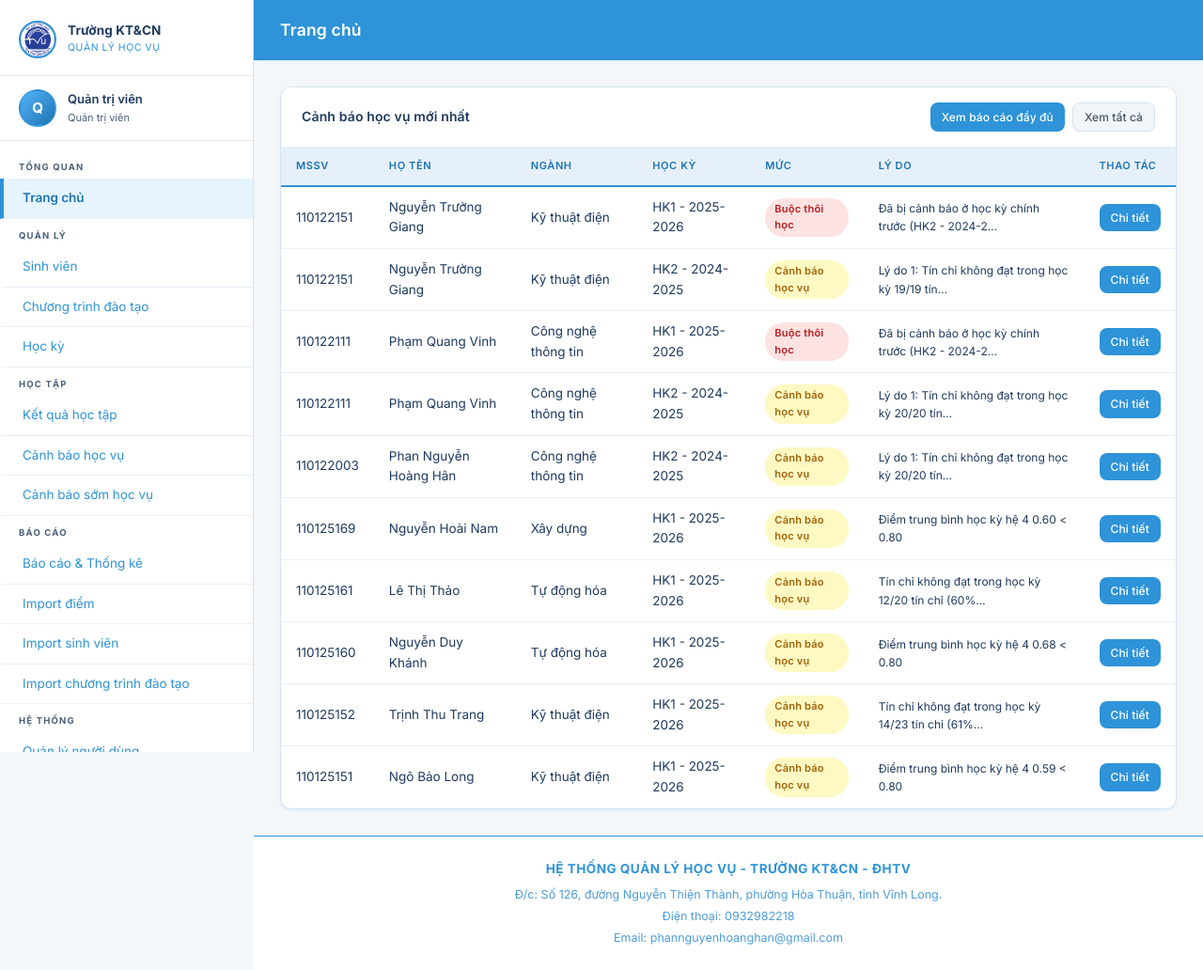
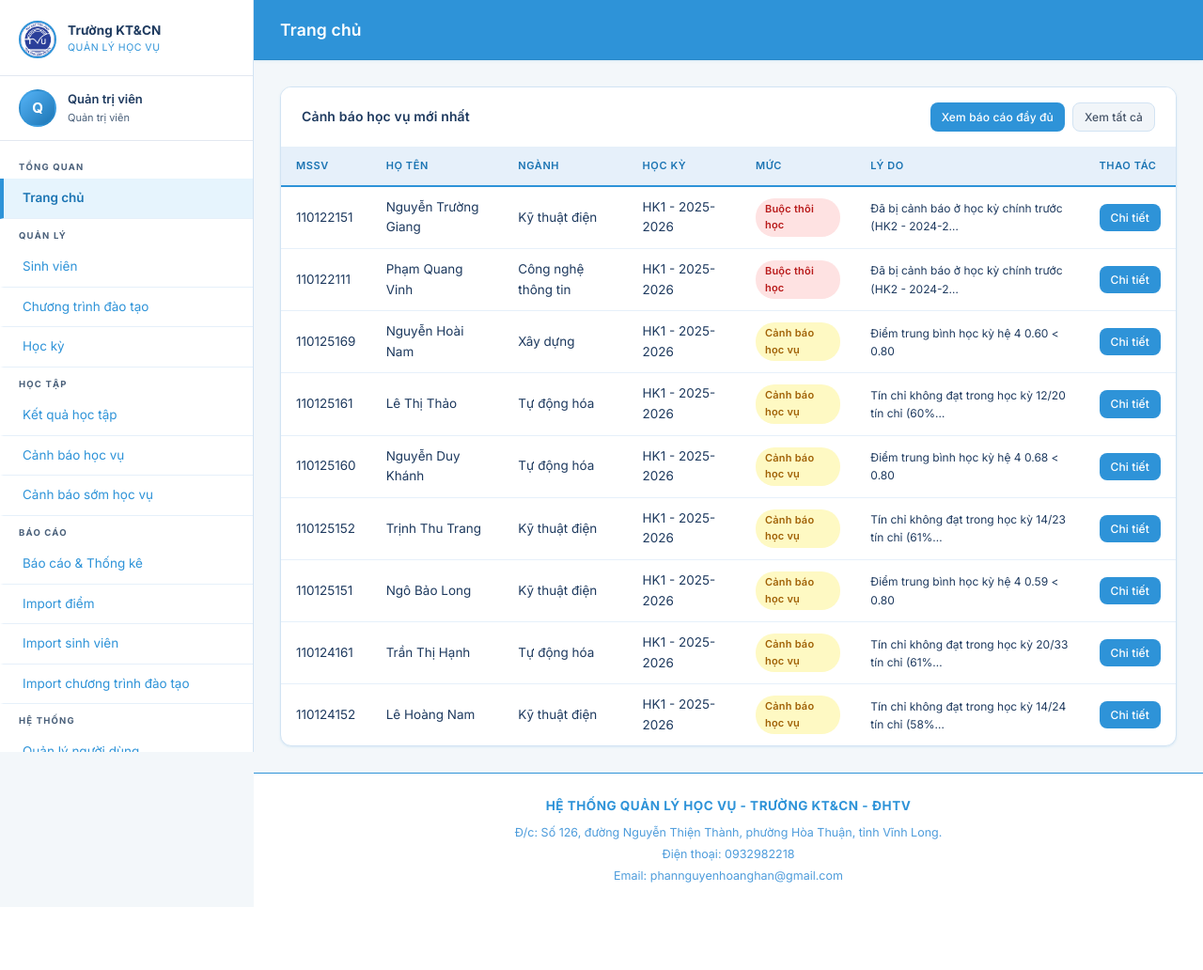
Before and after one commit to PhanNgHoangHan/tn-da22tta-110122003-phannguyenhoanghan-hethonghocvu, a Django app: page /dashboard/ in a window 1280 px wide. Shown: the whole page at 94% size. After the commit the page ends 939 px from the top, so only its background shows below. Run offline with Django 5.2, Linux system fonts and the light colour scheme; a user stored in the database is signed in; data comes from the database, SQL or seed files in the repository; both versions use the stored data as it was after the commit.

Commit message:
Update project v5

```diff
--- a/src/dashboard/tests.py
+++ b/src/dashboard/tests.py
@@ -132,8 +132,8 @@ class ExcelExportTestCase(TestCase):
         headers = [ws.cell(row=header_row, column=col).value for col in range(1, 15)]
         expected_headers = [
             'MSSV', 'Họ tên', 'Lớp', 'Ngành',
-            'ĐTBCHK HK1 (Hệ 10)', 'ĐTBCHK HK1 (Hệ 4)', 'ĐTBCTL HK1 (Hệ 10)', 'ĐTBCTL HK1 (Hệ 4)', 'Cảnh báo HK1',
-            'ĐTBCHK HK2 (Hệ 10)', 'ĐTBCHK HK2 (Hệ 4)', 'ĐTBCTL HK2 (Hệ 10)', 'ĐTBCTL HK2 (Hệ 4)', 'Cảnh báo HK2'
+            'ĐTBCHK HK1 (Hệ 10)', 'ĐTBCHK HK1 (Hệ 4)', 'ĐTBCTL (Hệ 10)', 'ĐTBCTL (Hệ 4)', 'Cảnh báo HK1',
+            'ĐTBCHK HK2 (Hệ 10)', 'ĐTBCHK HK2 (Hệ 4)', 'ĐTBCTL (Hệ 10)', 'ĐTBCTL (Hệ 4)', 'Cảnh báo HK2'
         ]
         self.assertEqual(headers, expected_headers)
 
--- a/src/dashboard/views.py
+++ b/src/dashboard/views.py
@@ -107,7 +107,7 @@ def dashboard_covan(request):
         latest_hk = HocKy.objects.order_by('-nam_hoc', '-ky').first()
 
     canh_baos_moi = CanhBaoHocVu.objects.filter(
-        sinh_vien__lop__covan=request.user, trang_thai='chua_xu_ly'
+        sinh_vien__lop__covan=request.user
     )
     if latest_hk:
         canh_baos_moi = canh_baos_moi.filter(hoc_ky=latest_hk)
@@ -198,14 +198,21 @@ def dashboard_covan(request):
 def dashboard_giaovu(request):
     """Dashboard dành cho giáo vụ và admin."""
     total_sv = SinhVien.objects.count()
-    # sv_canh_bao: số sinh viên đang có cảnh báo học vụ (lần 1 hoặc lần 2)
+    # sv_canh_bao: số sinh viên đang có cảnh báo học vụ (lần 1 hoặc lần 2) thuộc HK1 2025-2026
     sv_canh_bao = CanhBaoHocVu.objects.filter(
-        muc_canh_bao='canh_bao'
+        muc_canh_bao='canh_bao',
+        hoc_ky__ky='1',
+        hoc_ky__nam_hoc='2025-2026'
     ).values('sinh_vien').distinct().count()
     # sv_dang_hoc: bao gồm cả dang_hoc và canh_bao (tương thích dữ liệu cũ)
     sv_dang_hoc = SinhVien.objects.filter(trang_thai__in=['dang_hoc', 'canh_bao']).count()
     total_mon = MonHoc.objects.count()
-    total_canh_bao = CanhBaoHocVu.objects.filter(trang_thai='chua_xu_ly', muc_canh_bao='canh_bao').exclude(nguoi_dung_an=request.user).count()
+    total_canh_bao = CanhBaoHocVu.objects.filter(
+        trang_thai='chua_xu_ly',
+        muc_canh_bao='canh_bao',
+        hoc_ky__ky='1',
+        hoc_ky__nam_hoc='2025-2026'
+    ).exclude(nguoi_dung_an=request.user).count()
 
     # Thống kê cảnh báo theo học kỳ
     hockys = HocKy.objects.order_by('nam_hoc', 'ky')[:8]
@@ -218,9 +225,14 @@ def dashboard_giaovu(request):
     # Phân bố trạng thái
     tt_stats = SinhVien.objects.values('trang_thai').annotate(count=Count('id'))
 
-    # Cảnh báo mới nhất
-    canh_baos_moi = CanhBaoHocVu.objects.filter(trang_thai='chua_xu_ly').exclude(nguoi_dung_an=request.user).select_related(
-        'sinh_vien', 'hoc_ky').order_by('-ngay_tao')[:10]
+    # Cảnh báo mới nhất (chỉ hiển thị HK1 2025-2026)
+    canh_baos_moi = CanhBaoHocVu.objects.filter(
+        trang_thai='chua_xu_ly',
+        hoc_ky__ky='1',
+        hoc_ky__nam_hoc='2025-2026'
+    ).exclude(nguoi_dung_an=request.user).select_related(
+        'sinh_vien', 'hoc_ky'
+    ).order_by('-ngay_tao')[:10]
 
     # GPA trung bình theo học kỳ (tính từ dữ liệu)
     hoc_ky_hien_tai = HocKy.objects.filter(la_hien_tai=True).first()
@@ -413,8 +425,8 @@ def generate_excel_bytes(svs_queryset, hks, nam_hoc_filter, ky_filter, recipient
             headers.extend([
                 f'ĐTBCHK HK{hk.ky} (Hệ 10)',
                 f'ĐTBCHK HK{hk.ky} (Hệ 4)',
-                f'ĐTBCTL HK{hk.ky} (Hệ 10)',
-                f'ĐTBCTL HK{hk.ky} (Hệ 4)',
+                f'ĐTBCTL (Hệ 10)',
+                f'ĐTBCTL (Hệ 4)',
                 f'Cảnh báo HK{hk.ky}'
             ])
     else:
@@ -464,7 +476,7 @@ def generate_excel_bytes(svs_queryset, hks, nam_hoc_filter, ky_filter, recipient
                 dtbchk, dtbchk_4, tc_hk, _ = tinh_dtbchk(sv, hk)
                 dtbctl, dtbctl_4, tc_ctl_da_hoc, _ = tinh_dtbctl(sv, hk)
                 cb = CanhBaoHocVu.objects.filter(sinh_vien=sv, hoc_ky=hk).first()
-                cb_str = cb.get_muc_canh_bao_display() if cb else 'Không'
+                cb_str = cb.get_muc_canh_bao_display() if cb else '-'
 
                 # Clean value formatting: display '-' if student was not active
                 val_dtbchk = dtbchk if tc_hk > 0 else '-'
@@ -495,7 +507,7 @@ def generate_excel_bytes(svs_queryset, hks, nam_hoc_filter, ky_filter, recipient
         else:
             dtbctl, dtbctl_4, _, _ = tinh_dtbctl(sv)
             cb = CanhBaoHocVu.objects.filter(sinh_vien=sv).order_by('-ngay_tao').first()
-            cb_str = cb.get_muc_canh_bao_display() if cb else 'Không'
+            cb_str = cb.get_muc_canh_bao_display() if cb else '-'
             row_data = [
                 sv.mssv, sv.ho_ten, lop_name, sv.nganh.ten_nganh if sv.nganh else '',
                 dtbctl, dtbctl_4, sv.get_trang_thai_display(), cb_str
--- a/src/results/utils.py
+++ b/src/results/utils.py
@@ -725,7 +725,7 @@ def tinh_canh_bao_som(sinh_vien, hoc_ky=None, prefetch_results=None, prefetch_wa
             muc_nguy_co = 'warning_2'
             muc_nguy_co_display = 'Cảnh báo mức 2 (Buộc thôi học)'
             mau_nguy_co = 'danger'
-            ly_do = f'Đã có quyết định Buộc thôi học chính thức ở học kỳ {target_hk}.'
+            ly_do = f'Buộc thôi học ở học kỳ {target_hk}.'
         else:
             # Bị cảnh báo học vụ chính thức
             if cb_chinh_thuc.so_lan_canh_bao >= 2:
--- a/src/templates/academic_warnings/canhbao_som_list.html
+++ b/src/templates/academic_warnings/canhbao_som_list.html
@@ -113,7 +113,7 @@
 <div class="card">
     <div class="card-header">
         <span class="card-title">
-            Danh sách cảnh báo sớm {% if latest_hk %}- Học kỳ: {{ latest_hk }}{% endif %}
+            Danh sách sinh viên có nguy cơ bị cảnh báo học vụ {% if latest_hk %}- Học kỳ: {{ latest_hk }}{% endif %}
             {% if muc_nguy_co_filter %}
                 - Mức nguy cơ:
                 {% if muc_nguy_co_filter == 'safe' %}<span class="badge badge-success">An toàn</span>
--- a/src/templates/base.html
+++ b/src/templates/base.html
@@ -200,7 +200,11 @@ document.addEventListener('DOMContentLoaded', () => {
             }
         }
 
-        const url = `${form.action || window.location.pathname}?${searchParams.toString()}`;
+        let actionUrl = form.getAttribute('action') || window.location.pathname;
+        if (actionUrl.includes('?')) {
+            actionUrl = actionUrl.split('?')[0];
+        }
+        const url = `${actionUrl}?${searchParams.toString()}`;
 
         // Update URL bar dynamically
         window.history.replaceState(null, '', url);
--- a/src/templates/dashboard/dashboard_covan.html
+++ b/src/templates/dashboard/dashboard_covan.html
@@ -1,6 +1,6 @@
 {% extends 'base.html' %}
 {% block title %}Dashboard Cố vấn học tập{% endblock %}
-{% block page_title %}Dashboard Cố vấn học tập{% endblock %}
+{% block page_title %}Trang chủ{% endblock %}
 {% block content %}
 
 <!-- Tầng 5: Báo cáo CVHT - Thống kê Cảnh báo sớm của lớp quản lý -->
@@ -86,7 +86,7 @@
     <div class="card">
         <div class="card-header">
             <span class="card-title">Sinh viên có nguy cơ bị cảnh báo học vụ</span>
-            <a href="{% url 'academic_warnings:canhbao_som_list' %}" class="btn btn-sm btn-secondary" style="font-size:12px; padding:3px 8px;">Xem tất cả phân tích</a>
+            <a href="{% url 'academic_warnings:canhbao_som_list' %}" class="btn btn-sm btn-secondary" style="font-size:12px; padding:3px 8px;">Xem tất cả</a>
         </div>
         <div class="card-body" style="padding:0">
             <table class="data-table">
--- a/src/templates/dashboard/dashboard_sv.html
+++ b/src/templates/dashboard/dashboard_sv.html
@@ -1,6 +1,6 @@
 {% extends 'base.html' %}
 {% block title %}Dashboard Sinh viên{% endblock %}
-{% block page_title %}Dashboard của tôi{% endblock %}
+{% block page_title %}Trang chủ{% endblock %}
 {% block content %}
 
 {% if canh_baos %}
--- a/src/templates/students/sinhvien_list.html
+++ b/src/templates/students/sinhvien_list.html
@@ -65,7 +65,7 @@
 <div id="table-container">
 <div class="card">
     <div class="card-header">
-        <span class="card-title">Danh sách sinh viên đang học và quản lý</span>
+        <span class="card-title">Danh sách sinh viên</span>
     </div>
     <div class="card-body" style="padding:0">
         <div class="table-responsive">
```
Also changed, not shown: src/academic_warnings/views.py (+5 -5 lines), src/db.sqlite3.
